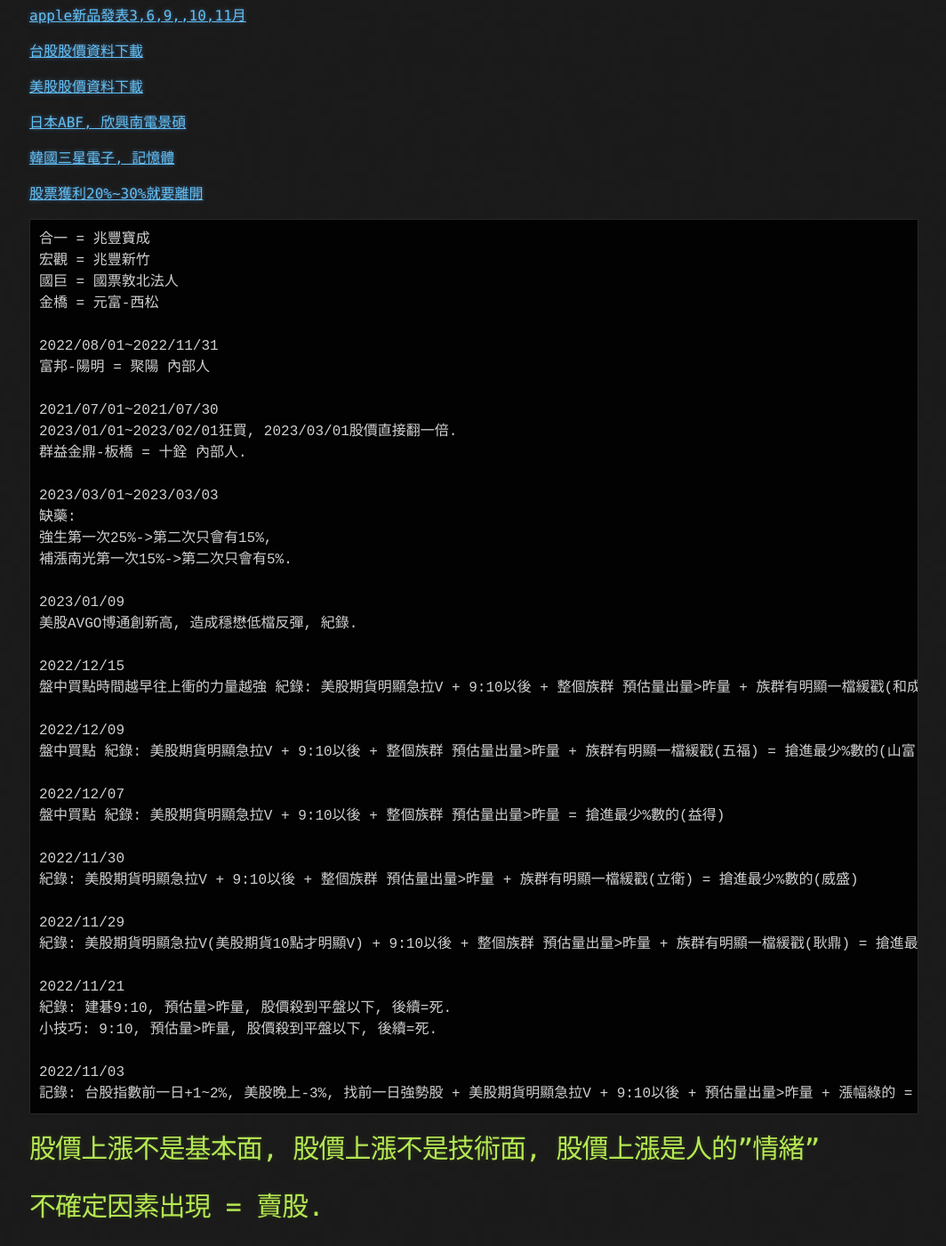
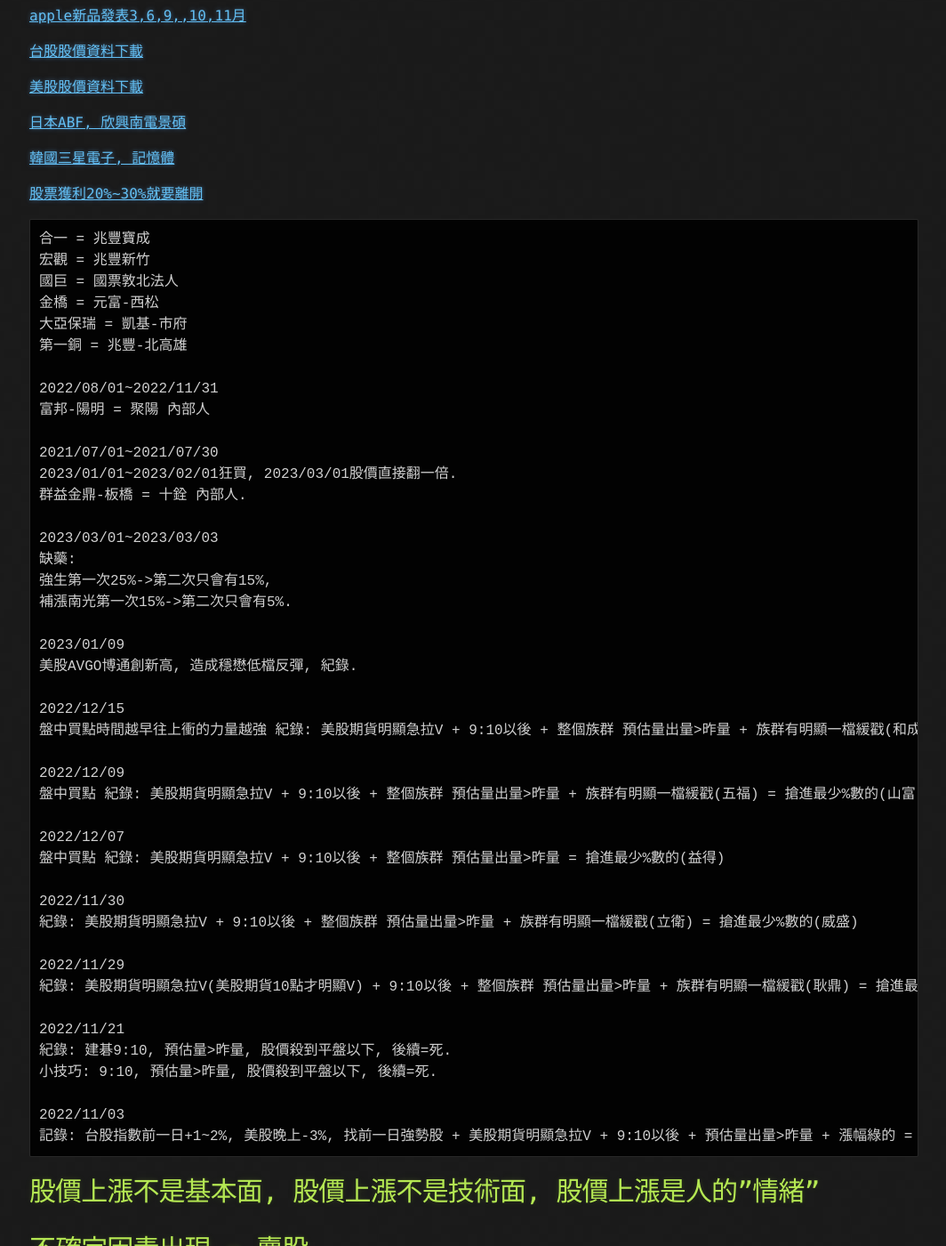
Before and after one commit to lepg5487/Stock_God, a Jekyll site: the page built from experience.md, in a window 1280 px wide and 1400 px high, scrolled down 531 px. Shown: the whole window at 89% size, without its empty margins (107-1171 px from the left). Built offline with Jekyll 4.4.1, drawn with Linux system fonts in a browser that asks for light colours; our own code applies the rules of GitHub Pages for plain Markdown files.

Commit message:
Update experience.md

```diff
--- a/experience.md
+++ b/experience.md
@@ -30,6 +30,8 @@
 宏觀 = 兆豐新竹
 國巨 = 國票敦北法人
 金橋 = 元富-西松
+大亞保瑞 = 凱基-市府
+第一銅 = 兆豐-北高雄
 
 2022/08/01~2022/11/31
 富邦-陽明 = 聚陽 內部人
```
